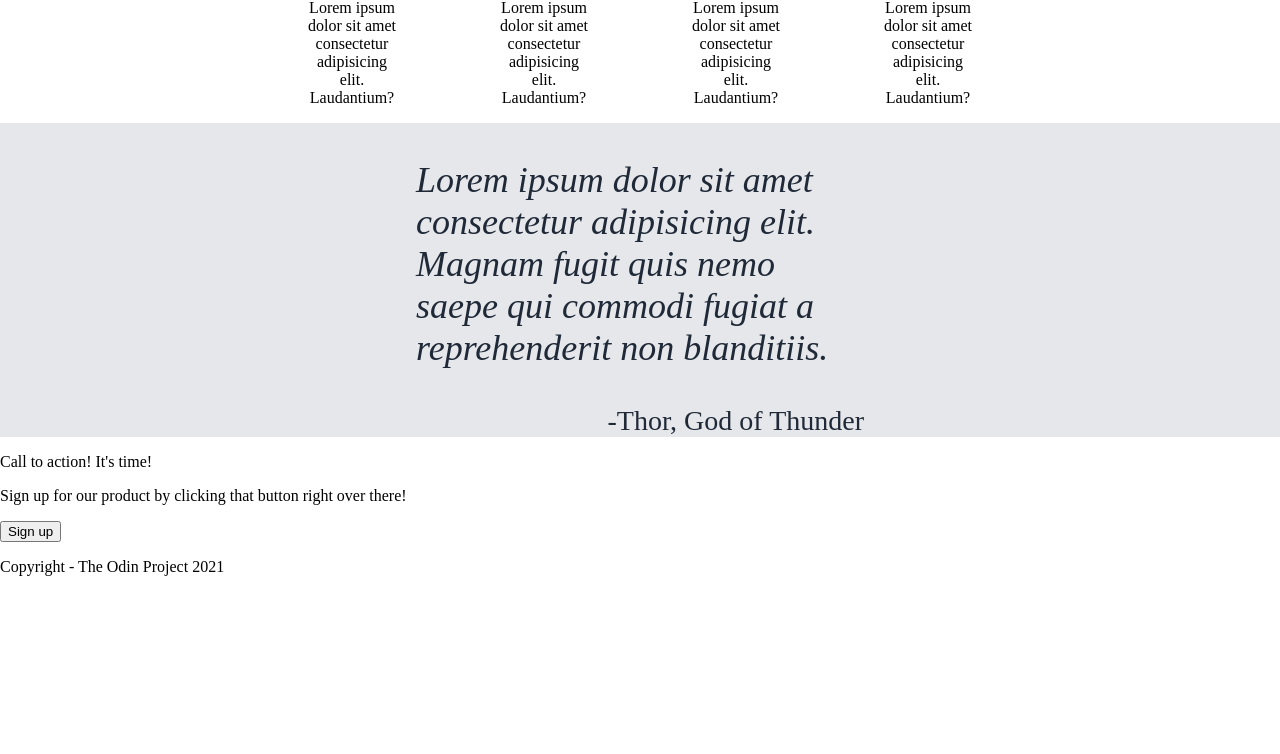
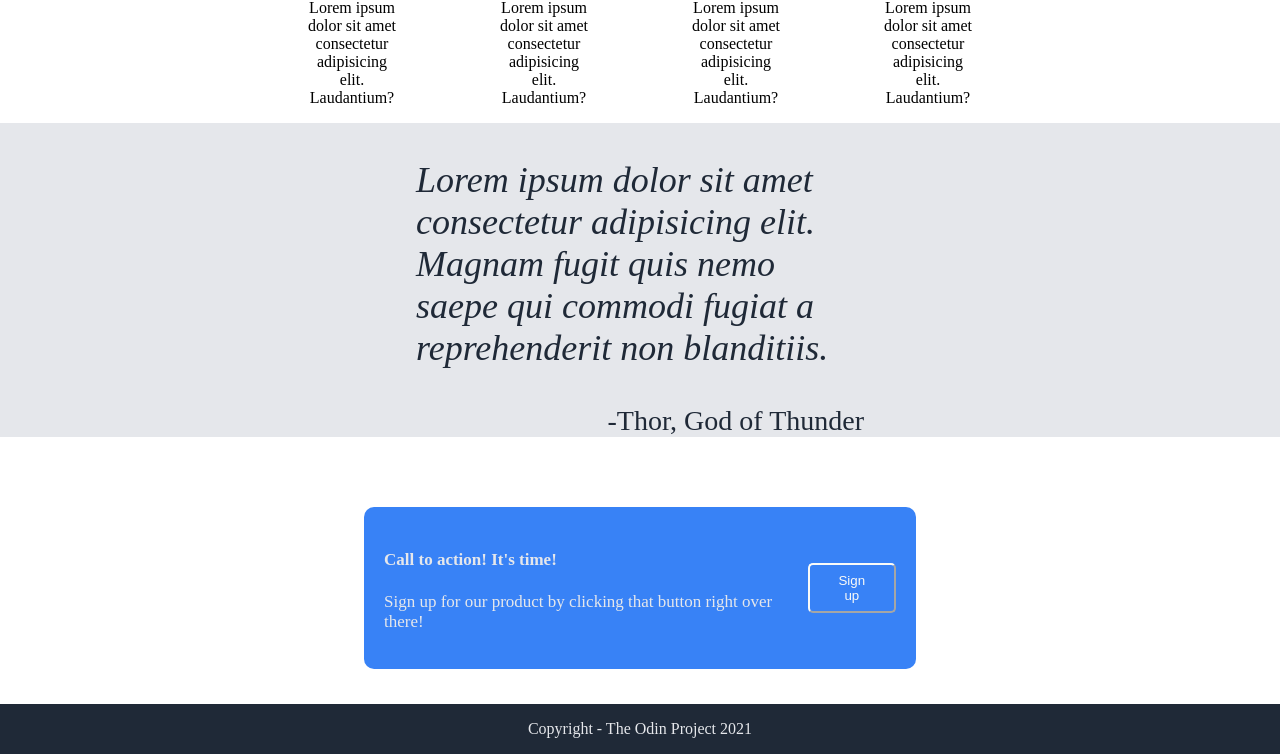
Before and after one commit to prosoloy/landing-page, a plain HTML site: page index.html in a window 1280 px wide. Shown: the part 561-1315 px from the top of the page. Before the commit the page ends 1153 px from the top, so only its background shows below. Drawn offline with Linux system fonts and the light colour scheme.

Commit message:
Completed

```diff
--- a/index.html
+++ b/index.html
@@ -60,9 +60,14 @@
     </div>
 
     <div class="bottom">
-        <p>Call to action! It's time!</p>
-        <p>Sign up for our product by clicking that button right over there!</p>
-        <button>Sign up</button>
+        <div class="call-to">
+            <div class="text-area">
+                <h4>Call to action! It's time!</h4>
+                <p>Sign up for our product by clicking that button right over there!</p>
+            </div>
+            <button>Sign up</button>
+        </div>
+
     </div>
 
     <footer>
--- a/style.css
+++ b/style.css
@@ -152,3 +152,47 @@ a {
     font-size: 28px;
     color: #1F2937;
 }
+
+
+.bottom {
+    display: flex;
+    align-items: center;
+    justify-content: center;
+    margin-bottom: 35px;
+
+}
+
+.call-to {
+    background: #3882F6;
+    width: 40%;
+    margin-top: 70px;
+    border-radius: 10px;
+    display: flex;
+    justify-content:space-evenly;
+    align-items: center;
+    padding: 20px;
+}
+
+.call-to button {
+    background:  #3882F6;
+    color: #F9FAF8;
+    border-radius: 5px;
+    border-color: #F9FAF8;
+    padding: 8px 20px;
+
+
+}
+
+.text-area {
+    color: #E5E7EB;
+    font-size: 17px;
+
+
+}
+
+footer {
+    background: #1F2937;
+    color: #E5E7EB;
+    text-align: center;
+
+}
```
